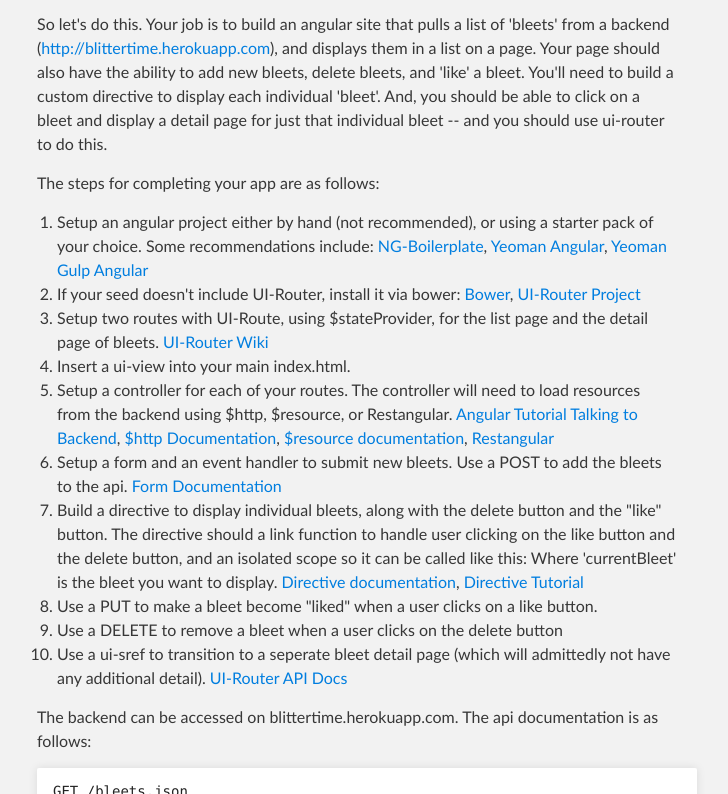
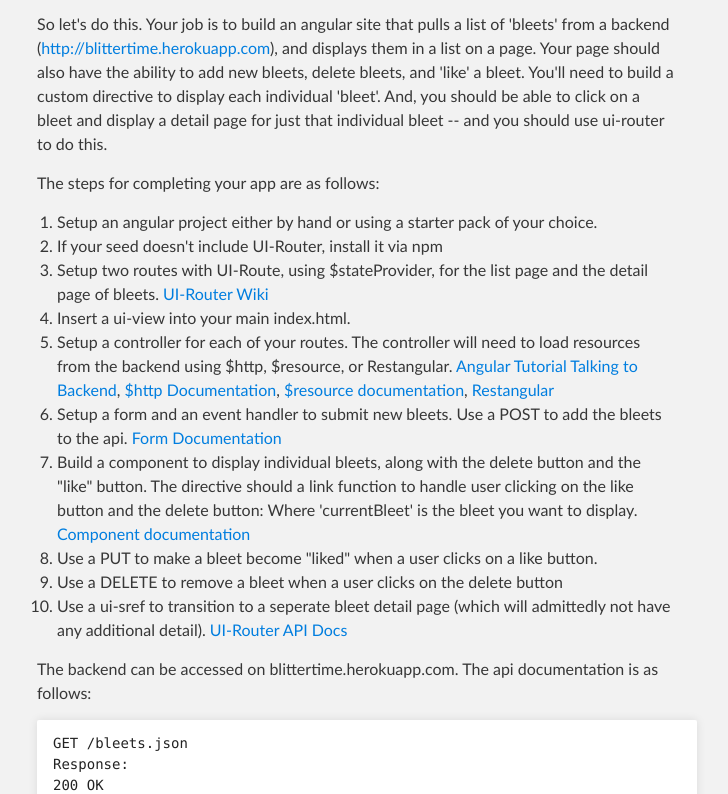
Before and after one commit to hannahhoward/anguar-intermedia-wdi, a plain HTML site: page index.html in a window 1280 px wide. Shown: the part 444-1238 px from the top of the page, without its empty margins (283-1011 px from the left). Drawn offline with Linux system fonts and the light colour scheme.

Commit message:
Updated for current practice

```diff
--- a/index.html
+++ b/index.html
@@ -41,9 +41,9 @@
 <p>The steps for completing your app are as follows:</p>
 
 <ol>
-<li>Setup an angular project either by hand (not recommended), or using a starter pack of your choice. Some recommendations include: <a href="https://github.com/ngbp/ngbp">NG-Boilerplate</a>, <a href="https://github.com/yeoman/generator-angular">Yeoman Angular</a>, <a href="https://github.com/Swiip/generator-gulp-angular">Yeoman Gulp Angular</a>
+<li>Setup an angular project either by hand or using a starter pack of your choice.
 </li>
-<li>If your seed doesn't include UI-Router, install it via bower: <a href="http://bower.io/">Bower</a>, <a href="https://github.com/angular-ui/ui-router">UI-Router Project</a>
+<li>If your seed doesn't include UI-Router, install it via npm
 </li>
 <li>Setup two routes with UI-Route, using $stateProvider, for the list page and the detail page of bleets. <a href="https://github.com/angular-ui/ui-router/wiki">UI-Router Wiki</a>
 </li>
@@ -52,10 +52,10 @@
 </li>
 <li>Setup a form and an event handler to submit new bleets. Use a POST to add the bleets to the api. <a href="https://docs.angularjs.org/api/ng/directive/form">Form Documentation</a>
 </li>
-<li>Build a directive to display individual bleets, along with the delete button and the "like" button. The directive should a link function to handle user clicking on the like button and the delete button, and an isolated scope so it can be called like this:
+<li>Build a component to display individual bleets, along with the delete button and the "like" button. The directive should a link function to handle user clicking on the like button and the delete button:
 
 Where 'currentBleet' is the bleet you want to display.
-<a href="https://docs.angularjs.org/guide/directive">Directive documentation</a>, <a href="http://tutorials.jenkov.com/angularjs/custom-directives.html">Directive Tutorial</a>
+<a href="https://docs.angularjs.org/guide/component">Component documentation</a>
 </li>
 <li>Use a PUT to make a bleet become "liked" when a user clicks on a like button.</li>
 <li>Use a DELETE to remove a bleet when a user clicks on the delete button</li>
```
